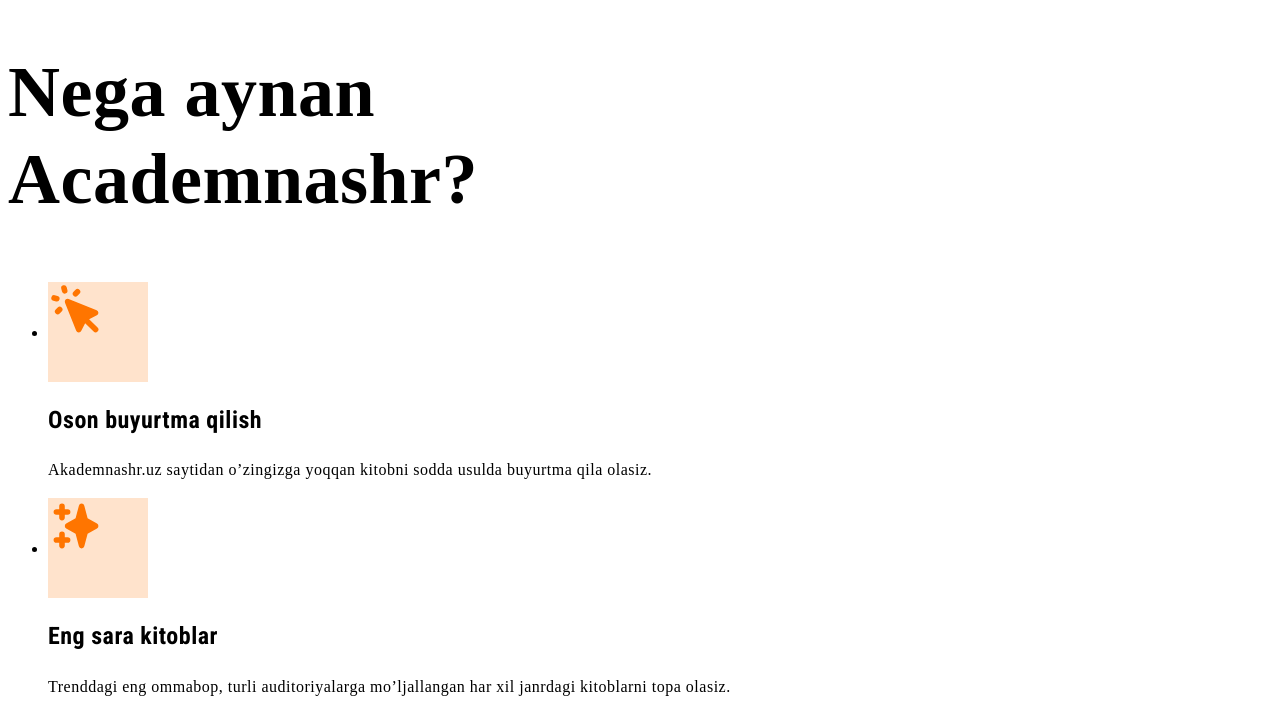
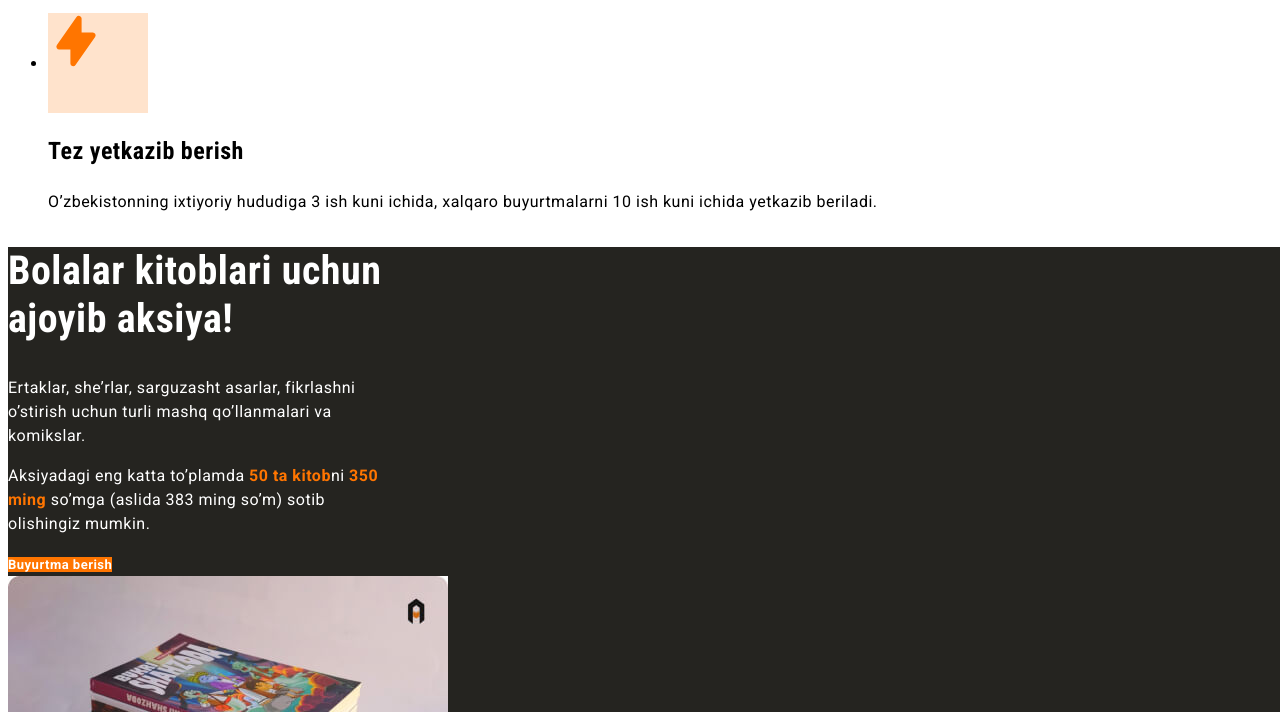
Before and after one commit to uglon/Academnashr-project, a plain HTML site: page index.html in a window 1280 px wide. Shown: the part 1787-2499 px from the top of the page. Drawn offline with Linux system fonts and the light colour scheme.

Commit message:
Add font-family related styles

```diff
--- a/css/style.css
+++ b/css/style.css
@@ -1,18 +1,22 @@
+body{
+  font-size: 16px;
+  line-height: 1.5;
+  font-family: "Roboto", "Arial", sans-serif;
+  letter-spacing: 0.5px;
+}
+
 .site-header{
   background-color: #fff;
 }
 
-.sitenav-list{
-  list-style: none;
-}
-
 .sitenav-link{
   font-size: 13px;
-  line-height: 15;
+  line-height: 15px;
   font-weight: 500;
   letter-spacing: 1px;
   text-transform: uppercase;
   text-decoration: none;
+  list-style: none;
   color: #000;
 }
 
@@ -24,6 +28,7 @@
 .main-link{
   font-size: 13px;
   line-height: 15px;
+  font-weight: 700;
   background-color: #ff7500;
   color: #fff;
   text-decoration: none;
@@ -48,7 +53,7 @@
 .hero-heading{
   font-size: 40px;
   line-height: 1.2;
-  letter-spacing: 0.5px;
+  font-family: "Roboto Condensed","Roboto", "Arial", sans-serif;
 }
 
 .hero-img{
@@ -56,14 +61,8 @@
   height: 510px;
 }
 
-.hero-text{
-  font-family: "Roboto", "Arial", sans-serif;
-  font-size: 16px;
-  line-height: 1.5;
-  letter-spacing: 0.5px;
-  }
-
 .features-heading{
+  font-family: "Roboto Condensed", "Roboto", "Arial", sans-serif;
   width: 440px;
   font-size: 72px;
   line-height: 1.2;
@@ -78,27 +77,33 @@
 }
 
 .feature-title{
+  font-family: "Roboto Condensed", "Roboto", "Arial", sans-serif;
+  line-height: 1.2;
   font-size: 24px;
-  line-height: 1.2;
-  letter-spacing: 0.5px;
-}
-
-.feature-info{
-  font-size: 16px;
-  line-height: 1.5;
-  letter-spacing: 0.5px;
 }
 
 .text-link{
-  /* list-style: none; */
-  text-decoration: none;
+  font-family: Roboto;
+  font-size: 16px;
+  font-weight: 400;
+  line-height: 24px;
+  letter-spacing: 0.5px;
+  text-align: left;
+  color: rgba(0, 0, 0, 1);
 
 }
 
-.hero_action{
-  width: 1100px;
+.hero-heading{
+  font-family: "Roboto Condensed", "Roboto", "Arial", sans-serif;
+  font-size: 40px;
+  line-height: 48px;
 }
 
+.hero-text-paragraf{
+  color: #ff7500;
+}
+
+/* site-footer */
 .site-footer{
   width: 1440px;
   background-color: #f8f8f8;
@@ -106,11 +111,11 @@
 
 .site-footer-links{
   width: 224px;
+  line-height: 19px;
 }
 
 .site-footer-links ul{
+  text-decoration: none;
   list-style: none;
-  color: #252420;
-  font-size: 16px;
-  line-height: 19px;
+  color: rgba(37, 36, 32, 1);
 }
```
